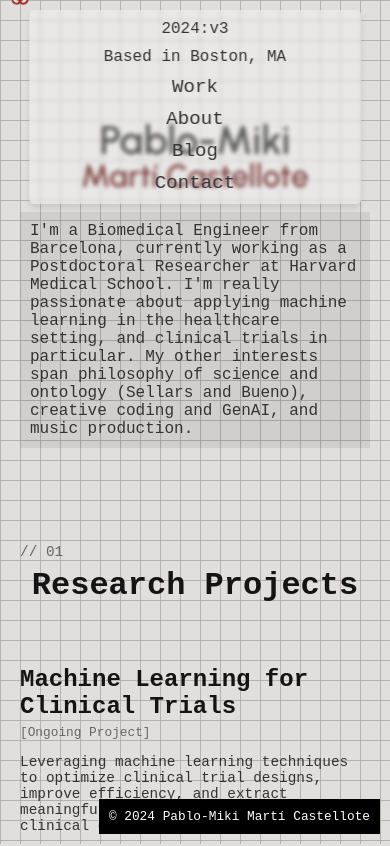
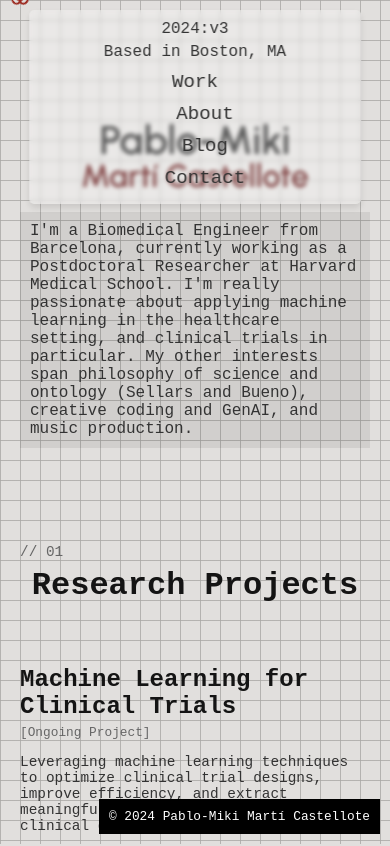
Before and after one commit to PabloMikiMarti/PabloMikiMarti.github.io, a plain HTML site: page index.html in a window 390 px wide. Shown: the top 846 px of the page. Drawn offline with Linux system fonts and the light colour scheme; a web font is replaced by a local one.

Commit message:
Improved responsiveness for mobile devices v2

```diff
--- a/css/style.css
+++ b/css/style.css
@@ -133,30 +133,60 @@ header {
   box-shadow: 0 4px 6px rgba(0, 0, 0, 0.1);
   transition: background-color var(--transition-duration),
     backdrop-filter var(--transition-duration);
+  overflow-x: auto;
 }
 
 /* Responsive Header */
 @media (max-width: 900px) {
   header {
-    flex-direction: column;
+    flex-wrap: wrap;
     height: auto;
     padding: 10px 5%;
   }
 
   .header-item {
-    margin-bottom: 10px;
+    flex: 1 1 100%;
     text-align: center;
+    margin-bottom: 5px;
+  }
+
+  nav ul {
+    flex: 1 1 100%;
+    display: flex;
+    justify-content: center;
+    flex-wrap: wrap;
+  }
+
+  nav li {
+    margin: 5px 10px;
+  }
+
+  .header-element {
+    font-size: 1rem;
+  }
+}
+
+@media (max-width: 600px) {
+  header {
+    flex-direction: column;
+    align-items: center;
+  }
+
+  .header-item {
+    margin-bottom: 5px;
   }
 
   nav ul {
     flex-direction: column;
     align-items: center;
-    width: 100%;
   }
 
-  nav li + li {
-    margin-left: 0;
-    margin-top: 10px;
+  nav li {
+    margin: 5px 0;
+  }
+
+  .header-element {
+    font-size: 0.9rem;
   }
 }
 
@@ -451,16 +481,6 @@ section h2 {
     font-size: 1rem;
   }
 
-  nav ul {
-    flex-direction: column;
-    align-items: center;
-  }
-
-  nav li + li {
-    margin-left: 0;
-    margin-top: 10px;
-  }
-
   .footer {
     font-size: 0.8rem;
     bottom: 10px;
```
